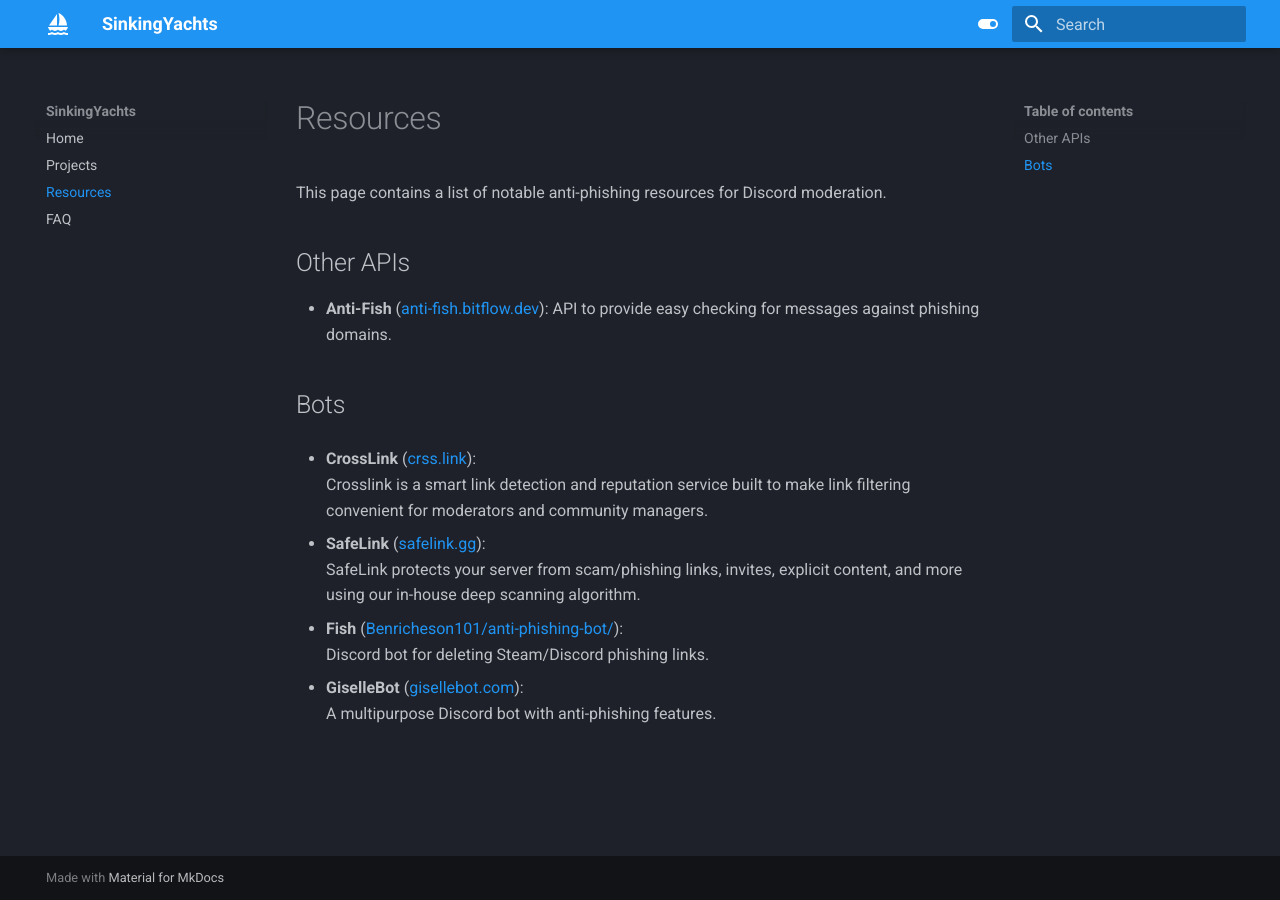
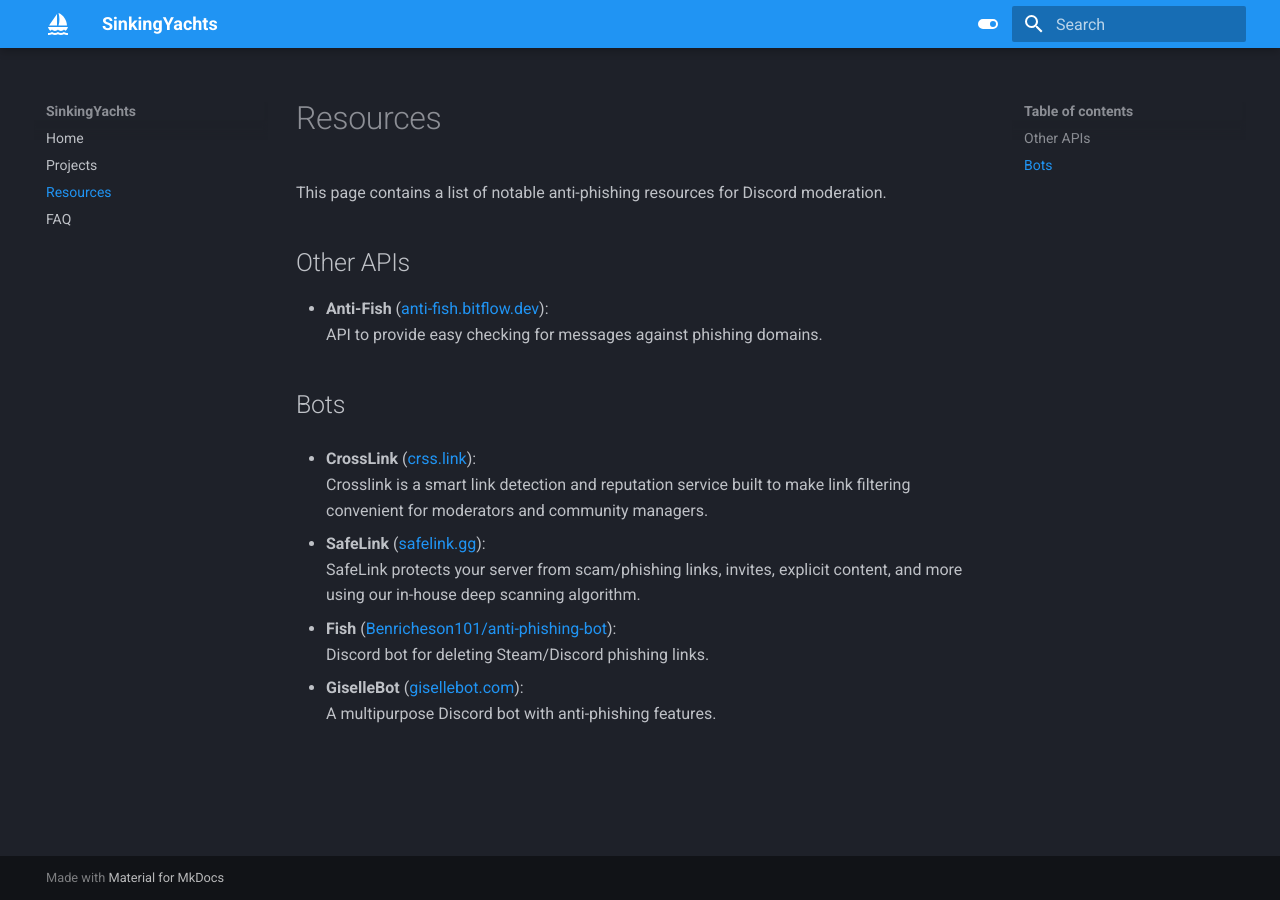
Before and after one commit to SinkingYachts/site, an MkDocs documentation site: the page built from docs/resources/index.md, in a window 1280 px wide. Built offline with MkDocs 1.6.1 and Material for MkDocs 9.7.7, drawn with Linux system fonts in a browser that asks for light colours.

Commit message:
small formatting adjustments

```diff
--- a/docs/resources/index.md
+++ b/docs/resources/index.md
@@ -5,7 +5,8 @@
 
 ## Other APIs
 
-- **Anti-Fish** ([anti-fish.bitflow.dev](https://anti-fish.bitflow.dev)): API to provide easy checking for messages against phishing domains.
+- **Anti-Fish** ([anti-fish.bitflow.dev](https://anti-fish.bitflow.dev)): <br>
+  API to provide easy checking for messages against phishing domains.
 
 
 ## Bots
@@ -16,7 +17,7 @@
 - **SafeLink** ([safelink.gg](https://safelink.gg/)): <br>
   SafeLink protects your server from scam/phishing links, invites, explicit content, and more using our in-house deep scanning algorithm.
 
-- **Fish** ([Benricheson101/anti-phishing-bot/](https://github.com/Benricheson101/anti-phishing-bot/)): <br>
+- **Fish** ([Benricheson101/anti-phishing-bot](https://github.com/Benricheson101/anti-phishing-bot/)): <br>
   Discord bot for deleting Steam/Discord phishing links.
 
 - **GiselleBot** ([gisellebot.com](https://gisellebot.com/)): <br>
```
Also changed, not shown: docs/index.md (+1 -3 lines).
